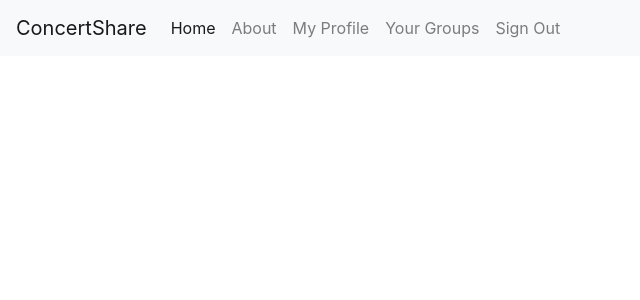
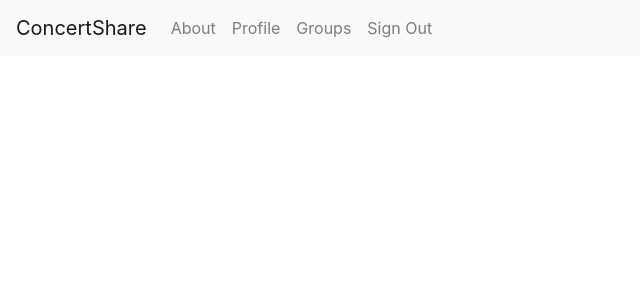
Before and after one commit to shaneleblanc/concertshare, a Django app: page /about/ in a window 1280 px wide. Shown: the top 300 px of the page, without its empty margins (0-640 px from the left). Run offline with Django 3.2, Linux system fonts and the light colour scheme; a user stored in the database is signed in; some libraries are stand-ins or nearby versions.

Commit message:
minor nav bar updates

```diff
--- a/concertshare/concertshare/templates/base.html
+++ b/concertshare/concertshare/templates/base.html
@@ -40,24 +40,24 @@
         <button class="navbar-toggler navbar-toggler-right" type="button" data-toggle="collapse" data-target="#navbarSupportedContent" aria-controls="navbarSupportedContent" aria-expanded="false" aria-label="Toggle navigation">
           <span class="navbar-toggler-icon"></span>
         </button>
-        <a class="navbar-brand" href="{% url 'home' %}">ConcertShare</a>
+        <a class="navbar-brand" href="{% url 'index' %}">ConcertShare <span class="sr-only">(current)</span></a>
 
         <div class="collapse navbar-collapse" id="navbarSupportedContent">
           <ul class="navbar-nav mr-auto">
-            <li class="nav-item active">
+            <!-- <li class="nav-item active">
               <a class="nav-link" href="{% url 'home' %}">Home <span class="sr-only">(current)</span></a>
-            </li>
+            </li> -->
             <li class="nav-item">
               <a class="nav-link" href="{% url 'about' %}">About</a>
             </li>
             {% if request.user.is_authenticated %}
               <li class="nav-item">
                 {# URL provided by django-allauth/account/urls.py #}
-                <a class="nav-link" href="{% url 'users:detail' request.user.username  %}">{% trans "My Profile" %}</a>
+                <a class="nav-link" href="{% url 'users:detail' request.user.username  %}">{% trans "Profile" %}</a>
               </li>
               <li class="nav-item">
                 {# URL provided by django-allauth/account/urls.py #}
-                <a class="nav-link" href="{% url 'groups' %}">{% trans "Your Groups" %}</a>
+                <a class="nav-link" href="{% url 'groups' %}">{% trans "Groups" %}</a>
               </li>
               <li class="nav-item">
                 {# URL provided by django-allauth/account/urls.py #}
--- a/concertshare/concertshare/templates/pages/groups.html
+++ b/concertshare/concertshare/templates/pages/groups.html
@@ -120,6 +120,9 @@
 
     <!-- Bootstrap core JavaScript
     ================================================== -->
+
+
+
     <!-- Placed at the end of the document so the pages load faster -->
     <script src="https://code.jquery.com/jquery-3.1.1.slim.min.js" integrity="sha384-A7FZj7v+d/sdmMqp/nOQwliLvUsJfDHW+k9Omg/a/EheAdgtzNs3hpfag6Ed950n" crossorigin="anonymous"></script>
     <script>window.jQuery || document.write('<script src="../../assets/js/vendor/jquery.min.js"><\/script>')</script>
```
Also changed, not shown: concertshare/concertshare/templates/pages/about.html (line endings or trailing spaces).
